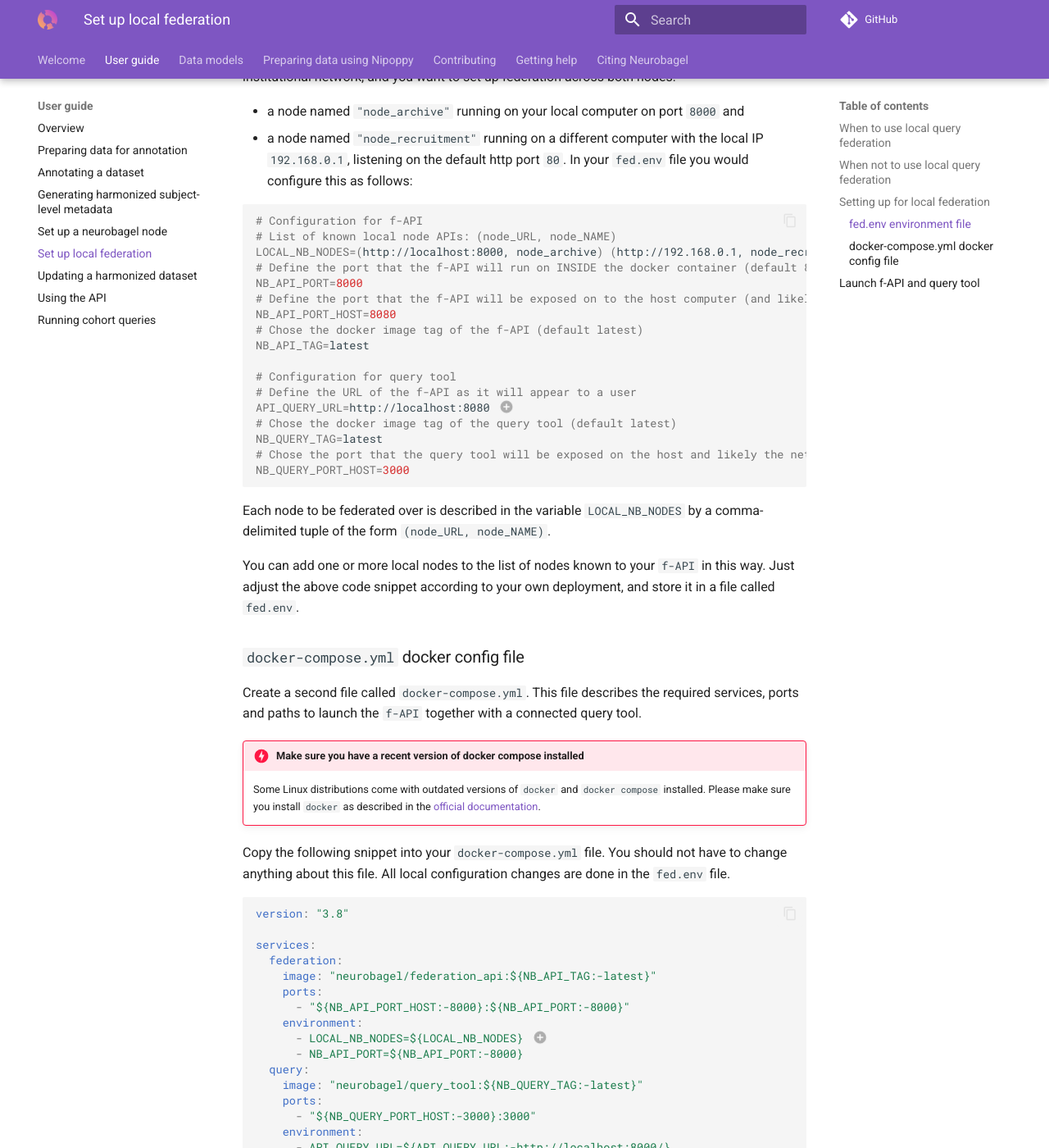
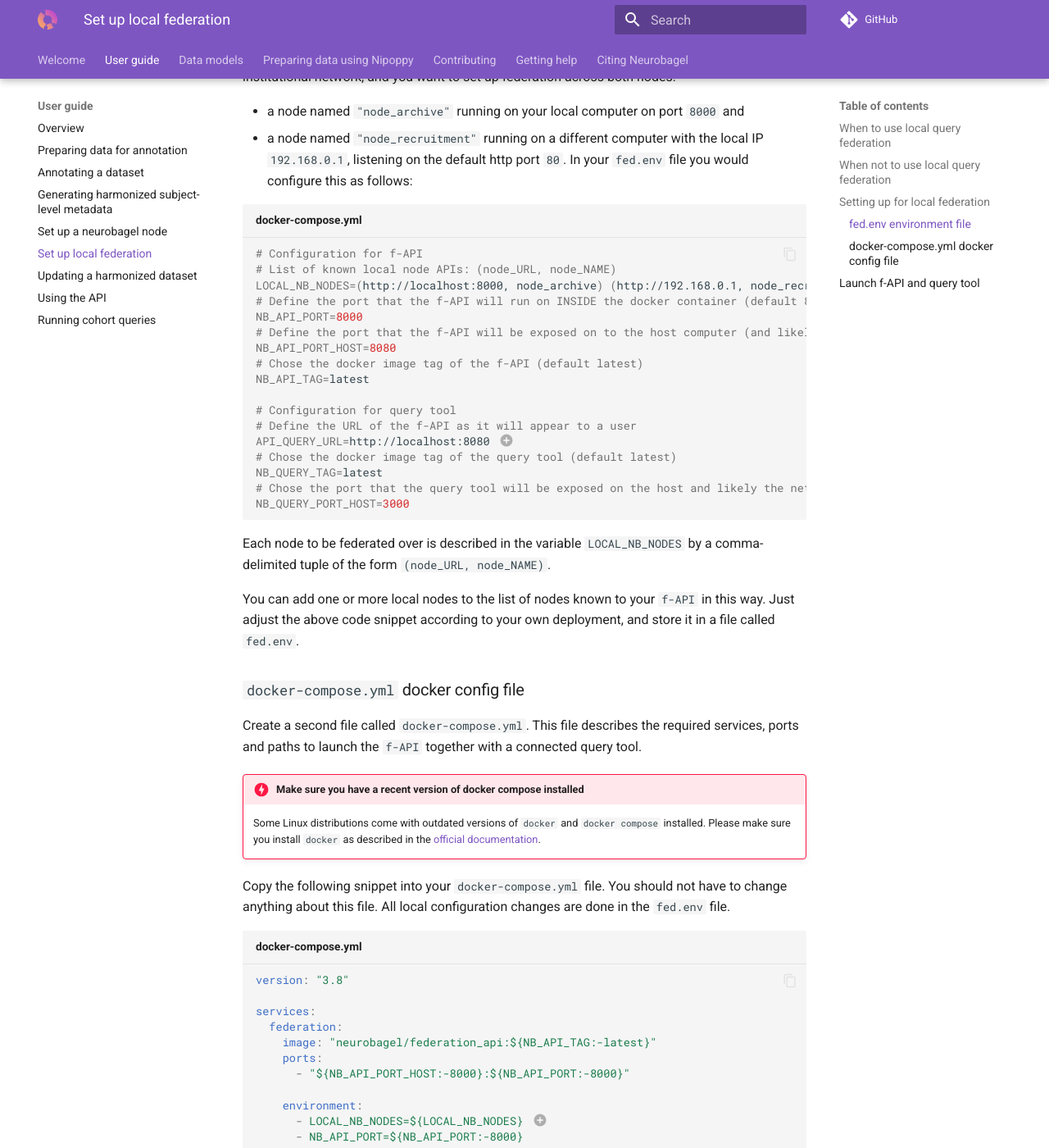
Before and after one commit to neurobagel/documentation, an MkDocs documentation site: the page built from docs/federate.md, in a window 1280 px wide and 1400 px high, scrolled down 2062 px. Shown: the whole window at 82% size. Built offline with MkDocs 1.6.1 and Material for MkDocs 9.7.7, drawn with Linux system fonts in a browser that asks for light colours; comment, search, counter and statistics services are not loaded.

Commit message:
More review suggestions

````diff
--- a/docs/federate.md
+++ b/docs/federate.md
@@ -53,7 +53,7 @@ Let's assume there are two local nodes already running on different servers of y
 - a node named `"node_recruitment"` running on a different computer with the local IP `192.168.0.1`, listening on the default http port `80`.
 In your `fed.env` file you would configure this as follows:
 
-``` {.bash .annotate}
+``` {.bash .annotate title="docker-compose.yml"}
 # Configuration for f-API
 # List of known local node APIs: (node_URL, node_NAME)
 LOCAL_NB_NODES=(http://localhost:8000, node_archive) (http://192.168.0.1, node_recruitment)
@@ -103,7 +103,7 @@ Copy the following snippet into your `docker-compose.yml` file.
 You should not have to change anything about this file.
 All local configuration changes are done in the `fed.env` file.
 
-``` {.yaml .annotate}
+``` {.yaml .annotate title="docker-compose.yml"}
 version: "3.8"
 
 services:
@@ -111,6 +111,7 @@ services:
     image: "neurobagel/federation_api:${NB_API_TAG:-latest}"
     ports:
       - "${NB_API_PORT_HOST:-8000}:${NB_API_PORT:-8000}"
+
     environment:
       - LOCAL_NB_NODES=${LOCAL_NB_NODES} # (1)!
       - NB_API_PORT=${NB_API_PORT:-8000}
````
Also changed, not shown: docs/infrastructure.md (+3 -3 lines).
